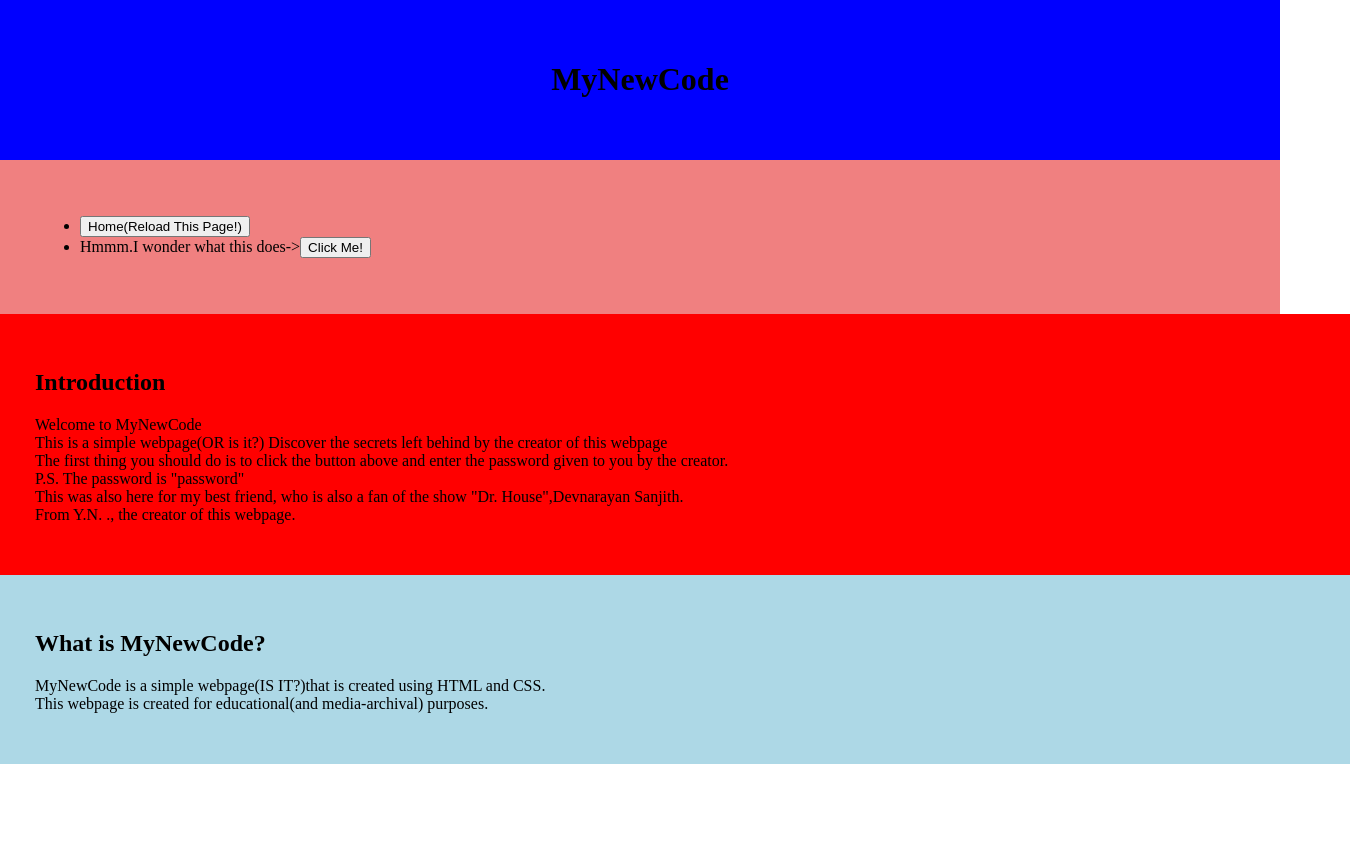
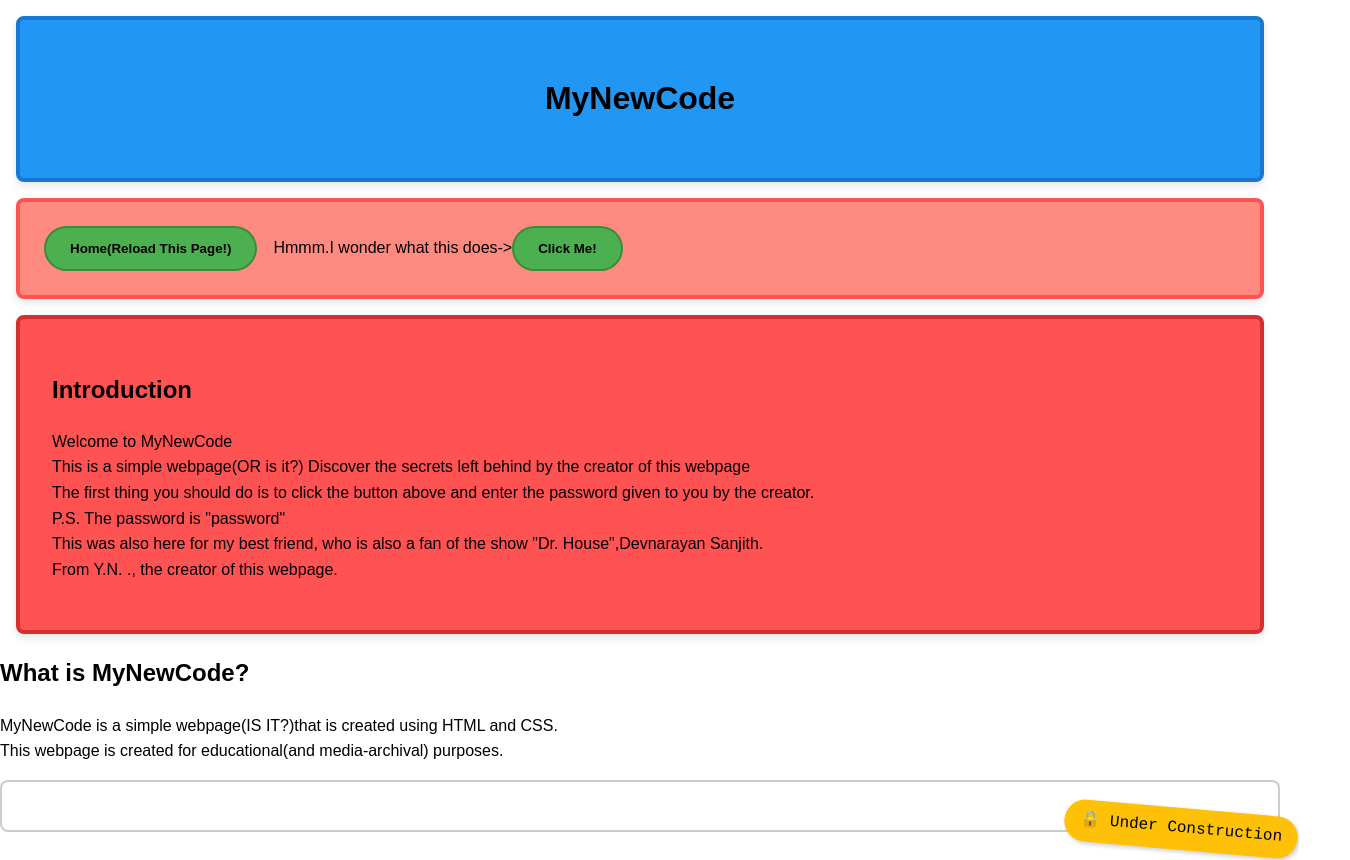
Before and after one commit to Adi-445/MyNewCode, a plain HTML site: page index.html in a window 1280 px wide. Shown: the whole page, 1350 px wide, since content can reach past the window. Before the commit the page ends 800 px from the top, so only its background shows below. Drawn offline with Linux system fonts and the light colour scheme.

Commit message:
Auto-sync: 2025-04-04 12:24:16

```diff
--- a/styles.css
+++ b/styles.css
@@ -1,74 +1,110 @@
-body{
+/* styles.css */
+body {
     box-sizing: border-box;
-    width: auto;
-    height: auto;
-    padding: 0px;
-    margin: 0px;
-  }
-
-
-
-
-
+    margin: 0;
+    padding: 0;
+    font-family: 'Arial Rounded MT Bold', Arial, sans-serif;
+    line-height: 1.6;
+}
 
 #B {
-    background-color: blue;
-    width: auto;
-    height: auto;
-    padding: 35px;
+    background-color: #2196F3; /* Slightly muted blue */
+    padding: 2rem;
     text-align: center;
-    border:thick solid blue;
-
-
-
+    border: 4px solid #1976D2;
+    margin: 1rem;
+    border-radius: 8px;
+    box-shadow: 0 4px 8px rgba(0,0,0,0.1);
 }
 
 nav {
-    background-color: lightcoral;
-    width: auto;
-    height: auto;
-    padding: 35px;
-    text-align: left;
-    border:thick solid lightcoral
-
-}
-section {
-    float: left;
-    background-color: red;
-    width: 100%;
-    height: auto;
-    padding:  35px;
-    text-align: left;
-
+    background-color: #FF8A80; /* Softer coral */
+    padding: 1.5rem;
+    margin: 1rem;
+    border: 4px solid #FF5252;
+    border-radius: 8px;
+    box-shadow: 0 4px 8px rgba(0,0,0,0.1);
 }
 
-article {
-    float: left;
-    background-color: lightblue;
-    width: 100%;
-    height: auto;
-    padding: 35px;
-    text-align: left;
-
+.menu ul {
+    list-style: none;
+    padding: 0;
+    margin: 0;
+    display: flex;
+    gap: 1rem;
 }
 
-
-#passwordInput {
-    padding: 8px;
-    margin-right: 10px;
-    width: 200px;
+.menu button {
+    background-color: #4CAF50;
+    border: 2px solid #388E3C;
+    padding: 0.8rem 1.5rem;
+    border-radius: 25px;
+    cursor: pointer;
+    font-weight: bold;
+    transition: all 0.3s ease;
 }
 
-#submitButton {
-    padding: 8px 15px;
-    background-color: #4CAF50;
-    color: white;
-    border: none;
-    border-radius: 4px;
-    cursor: pointer;
+.menu button:hover {
+    background-color: #388E3C;
+    transform: translateY(-2px);
+    box-shadow: 0 3px 6px rgba(0,0,0,0.2);
 }
 
-#submitButton:hover {
-    background-color: #45a049;
+section {
+    background-color: #FF5252; /* Brighter red */
+    padding: 2rem;
+    margin: 1rem;
+    border: 4px solid #D32F2F;
+    border-radius: 8px;
+    box-shadow: 0 4px 8px rgba(0,0,0,0.1);
+}
 
+pre {
+    background-color: white;
+    padding: 1.5rem;
+    border-radius: 8px;
+    border: 2px solid #ccc;
+    white-space: pre-wrap;
+    font-family: 'Courier New', monospace;
+    position: relative;
 }
+
+/* Add some interactive elements */
+pre::after {
+    content: "🔒 Under Construction";
+    position: absolute;
+    bottom: -20px;
+    right: -20px;
+    background: #FFC107;
+    padding: 0.5rem 1rem;
+    border-radius: 25px;
+    transform: rotate(5deg);
+    box-shadow: 2px 2px 4px rgba(0,0,0,0.2);
+}
+
+#secret-button {
+    margin-top: 1rem;
+    animation: pulse 2s infinite;
+}
+
+@keyframes pulse {
+    0% { transform: scale(1); }
+    50% { transform: scale(1.05); }
+    100% { transform: scale(1); }
+}
+
+/* Mobile responsiveness */
+@media (max-width: 768px) {
+    .menu ul {
+        flex-direction: column;
+    }
+
+    #B, nav, section {
+        margin: 0.5rem;
+        padding: 1rem;
+    }
+
+    pre::after {
+        display: none;
+    }
+}
```
